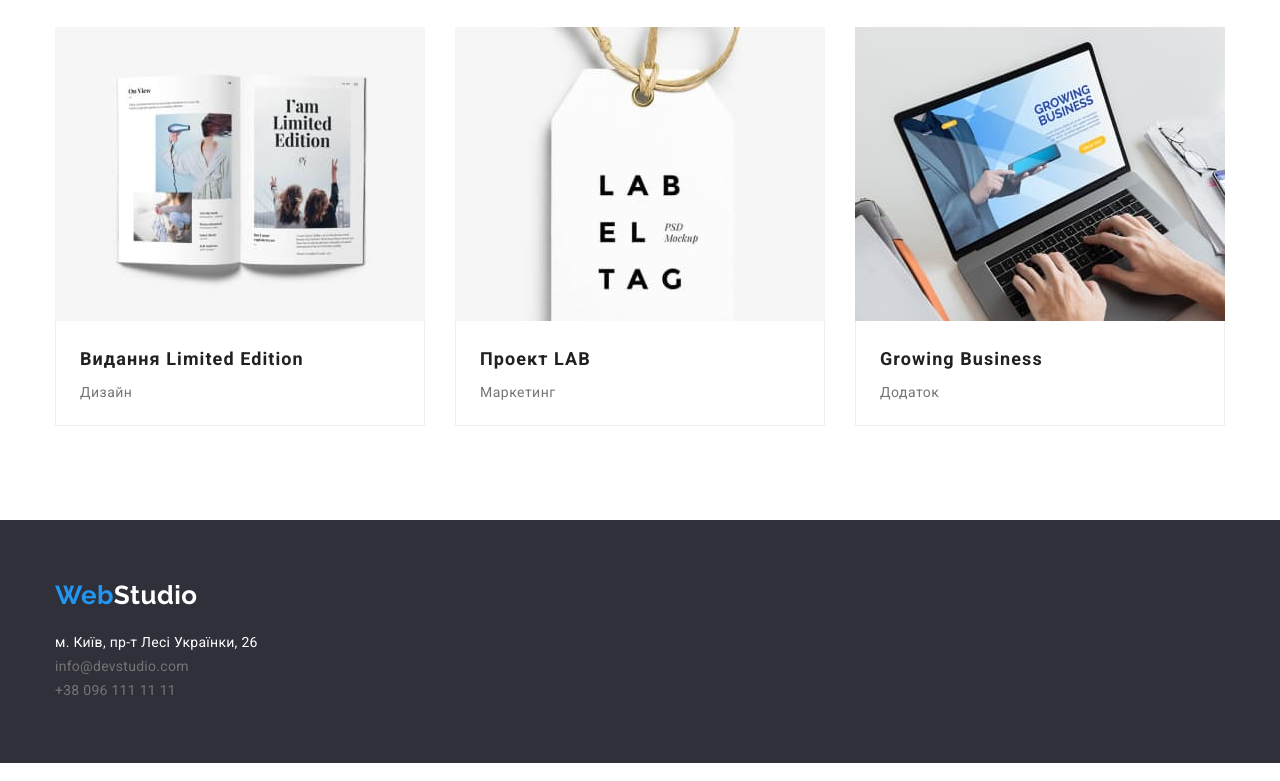
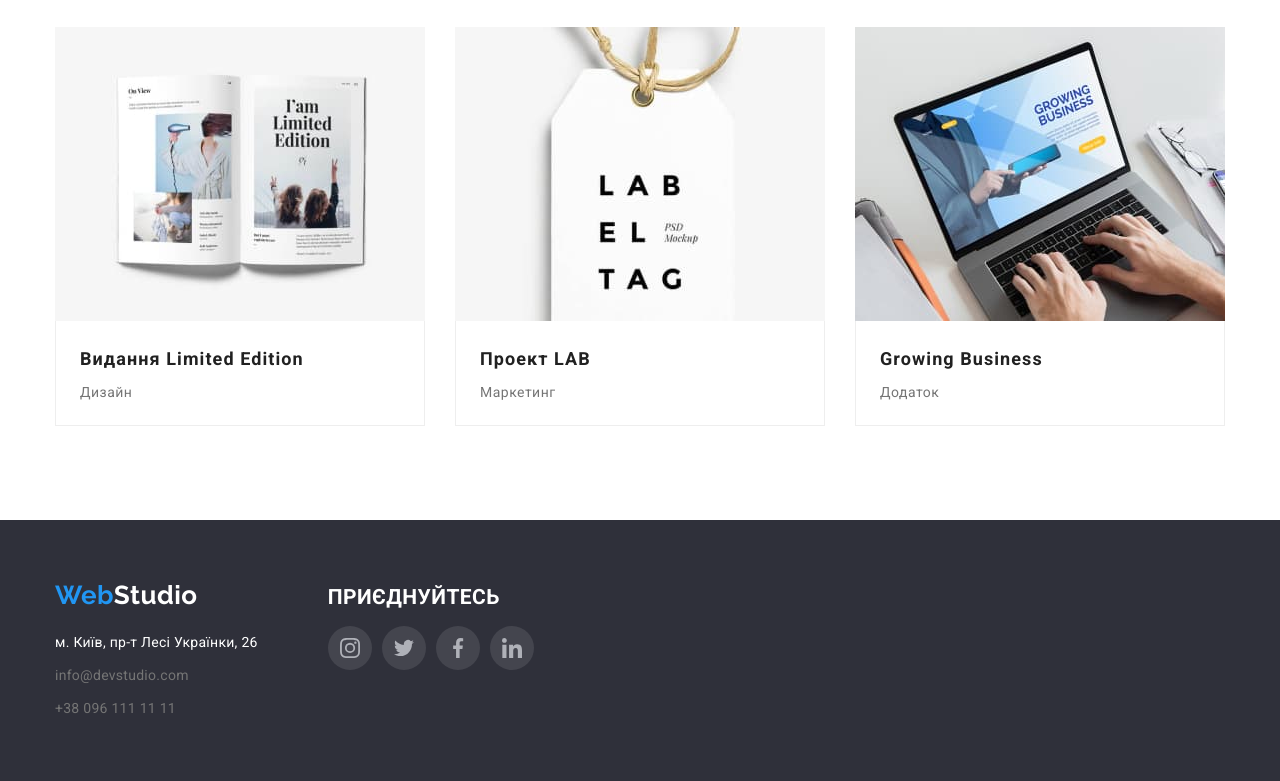
Before and after one commit to SlaVikkk63/goit-markup-hw-04, a plain HTML site: page portfolio.html in a window 1280 px wide. Shown: the part 1099-1880 px from the top of the page. Drawn offline with nearby package versions, Linux system fonts and the light colour scheme.

Commit message:
Update portfolio.html

```diff
--- a/portfolio.html
+++ b/portfolio.html
@@ -31,8 +31,22 @@
                 </ul>
             </nav>
             <ul class="list header-connect ">
-                <li><a class="navigation contact-color link" href="mailto:info@devstudio.com">info@devstudio.com</a></li>
-                <li><a class="navigation contact-color link" href="tel:+380961111111">+38 096 111 11 11</a></li>
+                <li class="navigation-header">
+
+                        <svg class="footer-img" width="16" height="12">
+                            <use href="./img/lessons4/symbol-defs-3.svg#icon-envelope-hover-2"></use>
+                            </svg>
+                    <a class="navigation contact-color footer-img-a link" href="mailto:info@devstudio.com">info@devstudio.com</a>
+
+                </li>
+
+                <li class="navigation-header">
+                    <svg class="footer-img" width="10" height="16">
+                        <use href="./img/lessons4/symbol-defs-3.svg#icon-smartphone-1"></use>
+                        </svg>
+                    <a class="navigation contact-color footer-img-a link" href="tel:+380961111111">+38 096 111 11 11</a>
+
+                </li>
             </ul>
         </div>
 
@@ -124,20 +138,52 @@
     </main>
 
     <footer class="footer">
-        <div class="container">
+        <div class="container footer-container">
+            <section class="footer-section">
             <div class="footer-logo">
             <a class="link footer-logo" href="index.html"> <span class="logo logo-font">Web</span><span class="logo2 logo-font">Studio</span></a>
-        </div>
+            </div>
 
             <address class="footer-address">
-                <ul class="list footer-contact">
+                <ul class="list footer-contacts">
 
-                    <li> <a class="navigation footer-address-font navigation-address link" href="https://goo.gl/maps/xgKNqcMdcs3EZ4Po8" target="_blank" rel="noopener noreferrer">м. Київ, пр-т Лесі Українки, 26
-                        </a></li>
-                    <li><a class="navigation contact-color footer-address-font link" href="mailto:info@devstudio.com">info@devstudio.com</a></li>
-                    <li><a class="navigation contact-color footer-address-font link" href="tel:+380961111111">+38 096 111 11 11</a></li>
+                    <li class="footer-contact"> <a class="navigation footer-address-font navigation-address link" href="https://goo.gl/maps/xgKNqcMdcs3EZ4Po8" target="_blank" rel="noopener noreferrer">м. Київ, пр-т Лесі Українки, 26</a></li>
+                    <li class="footer-contact"><a class="navigation contact-color footer-address-font link" href="mailto:info@devstudio.com">info@devstudio.com</a></li>
+                    <li class="footer-contact"><a class="navigation contact-color footer-address-font link" href="tel:+380961111111">+38 096 111 11 11</a></li>
                 </ul>
             </address>
+        </section>
+
+
+        <div class="join-up"><h2>приєднуйтесь</h2>
+        <ul class="join-up-list">
+            <li class="team-social-item list">
+                <a href="" class="join-up-list-social">
+                    <svg class="join-up-icon" width="20" height="20">
+                    <use href="./img/lessons4/symbol-defs.svg#icon-instagram-2"></use>
+                    </svg>
+                </a></li>
+                <li class="team-social-item list">
+                    <a href="" class="join-up-list-social">
+                        <svg class="join-up-icon" width="20" height="20">
+                        <use href="./img/lessons4/symbol-defs.svg#icon-twitter-1"></use>
+                        </svg>
+                    </a></li>
+                    <li class="team-social-item list">
+                        <a href="" class="join-up-list-social">
+                            <svg class="join-up-icon" width="20" height="20">
+                            <use href="./img/lessons4/symbol-defs.svg#icon-facebook-1"></use>
+                            </svg>
+                        </a></li>
+                        <li class="team-social-item list">
+                            <a href="" class="join-up-list-social">
+                                <svg class="join-up-icon" width="20" height="20">
+                                <use href="./img/lessons4/symbol-defs.svg#icon-linkedin-1"></use>
+                                </svg>
+                            </a></li>
+        </ul>
+    </div>
+
         </div>
     </footer>
 </body>
```
